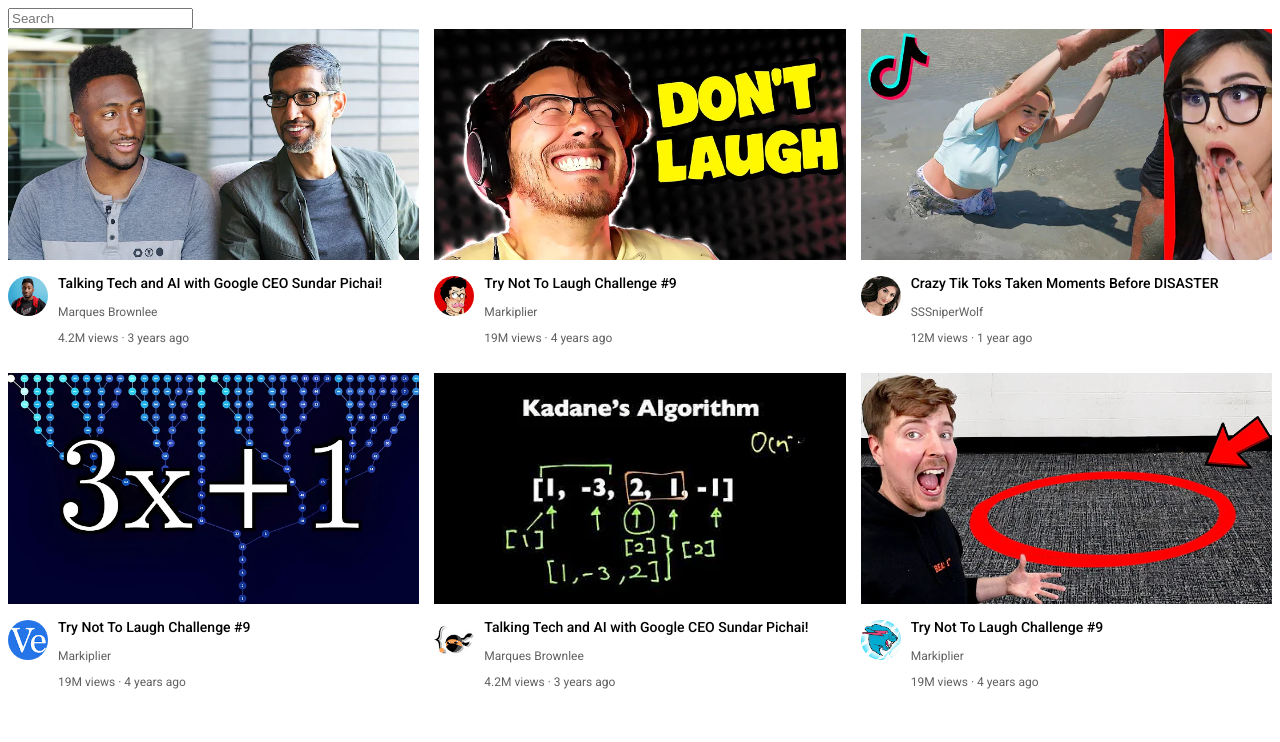
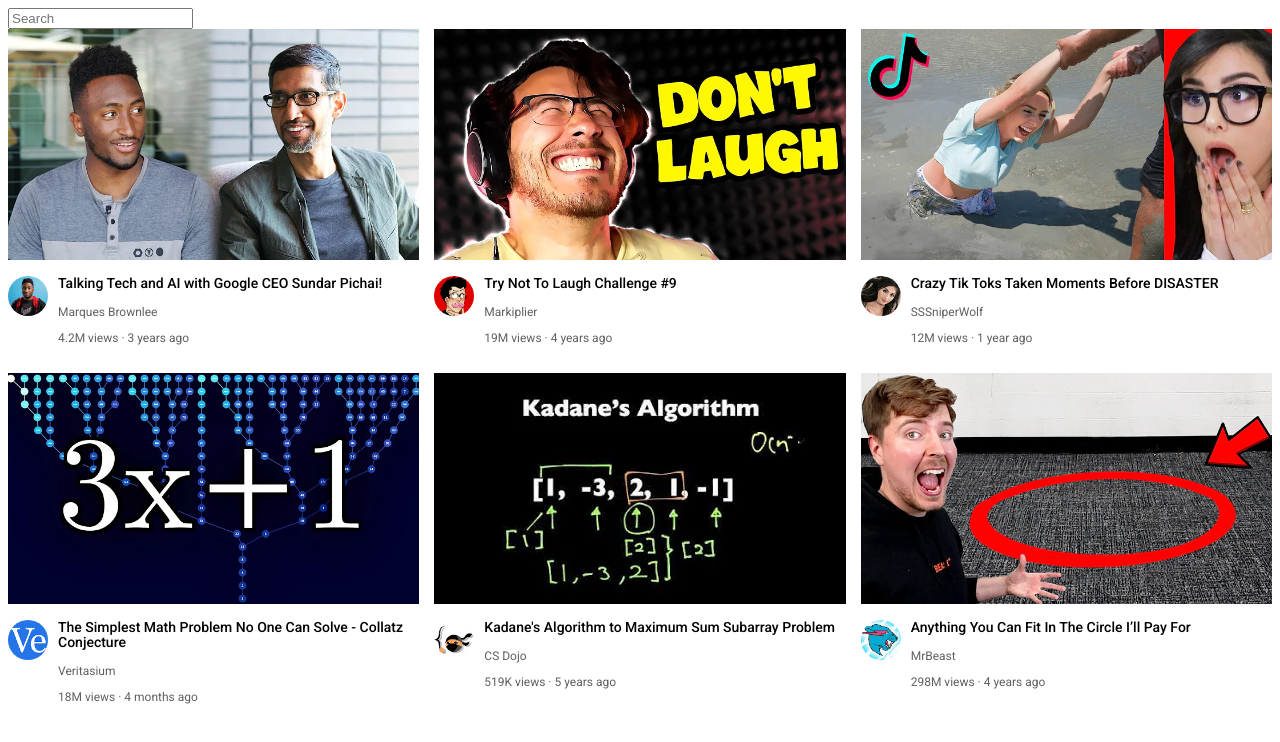
Before and after one commit to Hawk-ho/Website, a plain HTML site: page youtube.html in a window 1280 px wide. Shown: the top 742 px of the page. Drawn offline with Linux system fonts and the light colour scheme.

Commit message:
organize intro-html folder

```diff
--- a/youtube.css
+++ b/youtube.css
@@ -1,3 +1,6 @@
+body{
+  padding-bottom: 1000px;
+}
 p{
   font-family: Roboto, arial;
 }
--- a/youtube.html
+++ b/youtube.html
@@ -94,14 +94,17 @@
           </div>
           <div class="video-info">
           <p class="video-title">
-            Try Not To Laugh Challenge #9
+
+            The Simplest Math Problem No One Can Solve - Collatz Conjecture
+
           </p>
           <p class="video-author">
-            Markiplier
+            Veritasium
 
           </p>
           <p  class="video-stats">
-            19M views &#183; 4 years ago
+
+            18M views &#183; 4 months ago
           </p>
         </div>
 
@@ -119,13 +122,14 @@
         </div>
         <div class="video-info">
         <p class="video-title">
-          Talking Tech and AI with Google CEO Sundar Pichai!
+          Kadane's Algorithm to Maximum Sum Subarray Problem
         </p>
         <p class="video-author">
-          Marques Brownlee
+          CS Dojo
+
         </p>
         <p  class="video-stats">
-          4.2M views  &#183; 3 years ago
+          519K views &#183; 5 years ago
         </p>
       </div>
      </div>
@@ -142,20 +146,19 @@
           </div>
           <div class="video-info">
           <p class="video-title">
-            Try Not To Laugh Challenge #9
+            Anything You Can Fit In The Circle I’ll Pay For
           </p>
           <p class="video-author">
-            Markiplier
+            MrBeast
 
           </p>
           <p  class="video-stats">
-            19M views &#183; 4 years ago
+           298M views &#183; 4 years ago
           </p>
         </div>
 
       </div>
     </div>
-
 
 
 
```
Also changed, not shown: intro-html/index.html (renamed from intro-html/styles/index.html, +1 -0 lines), intro-html/styles/style.css (line endings or trailing spaces), intro-html/text.html (renamed from intro-html/styles/text.html).
